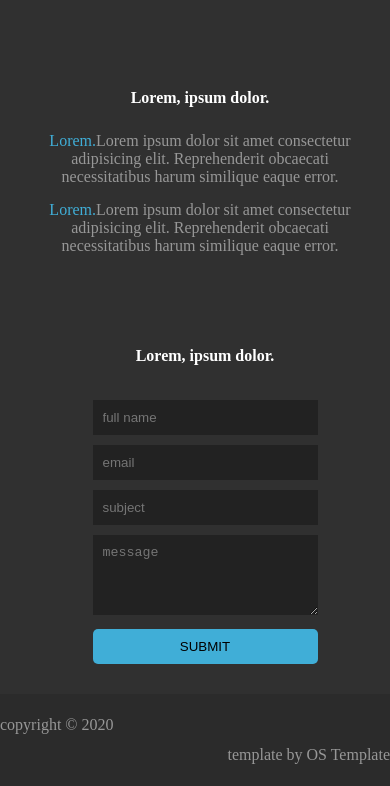
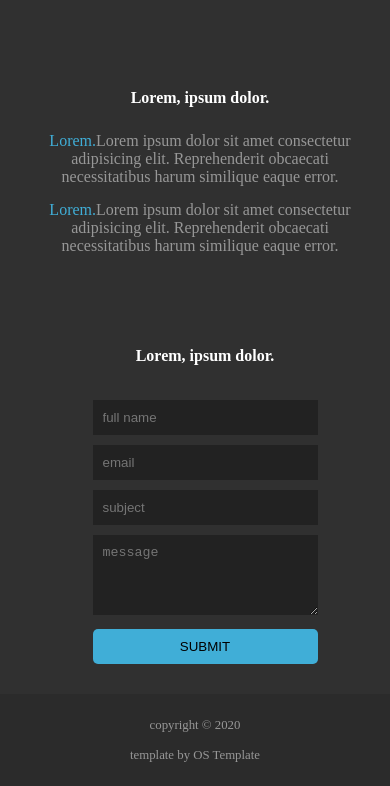
Before and after one commit to krittapars/Project3-HTML-CSS, a plain HTML site: page index.html in a window 390 px wide. Shown: the part 4398-5184 px from the top of the page. Drawn offline with Linux system fonts and the light colour scheme.

Commit message:
screen:480px

```diff
--- a/style.css
+++ b/style.css
@@ -415,10 +415,15 @@ footer {
     }
     .copyright-grid {
         grid-template-columns: 1fr;
-        align-self:center ;
+
     }
-    .copytext .cradis {
+    .copytext,.cradis {
         font-size: .8rem;
+        justify-self: center;
+
     }
 
+
+
+
 }
```
